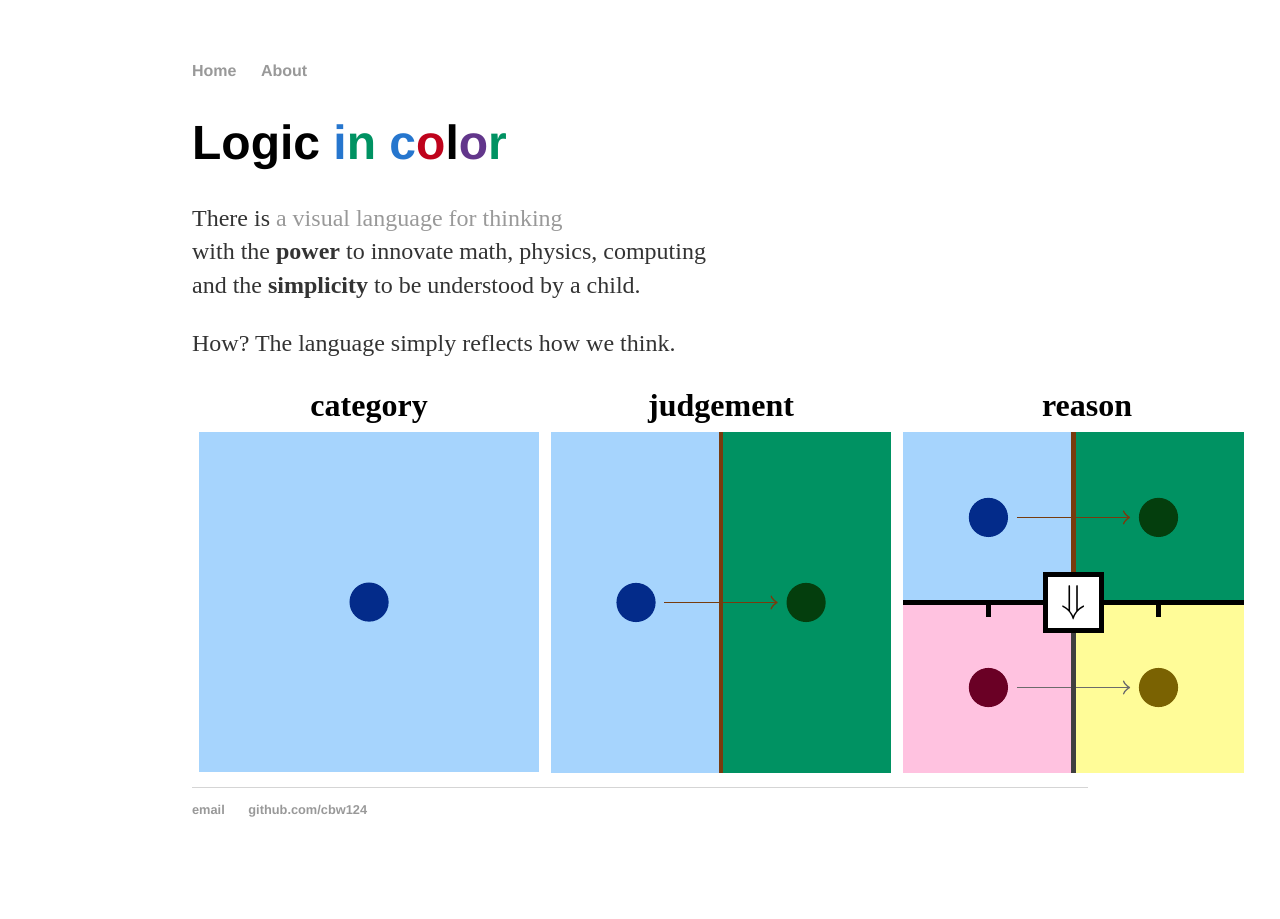
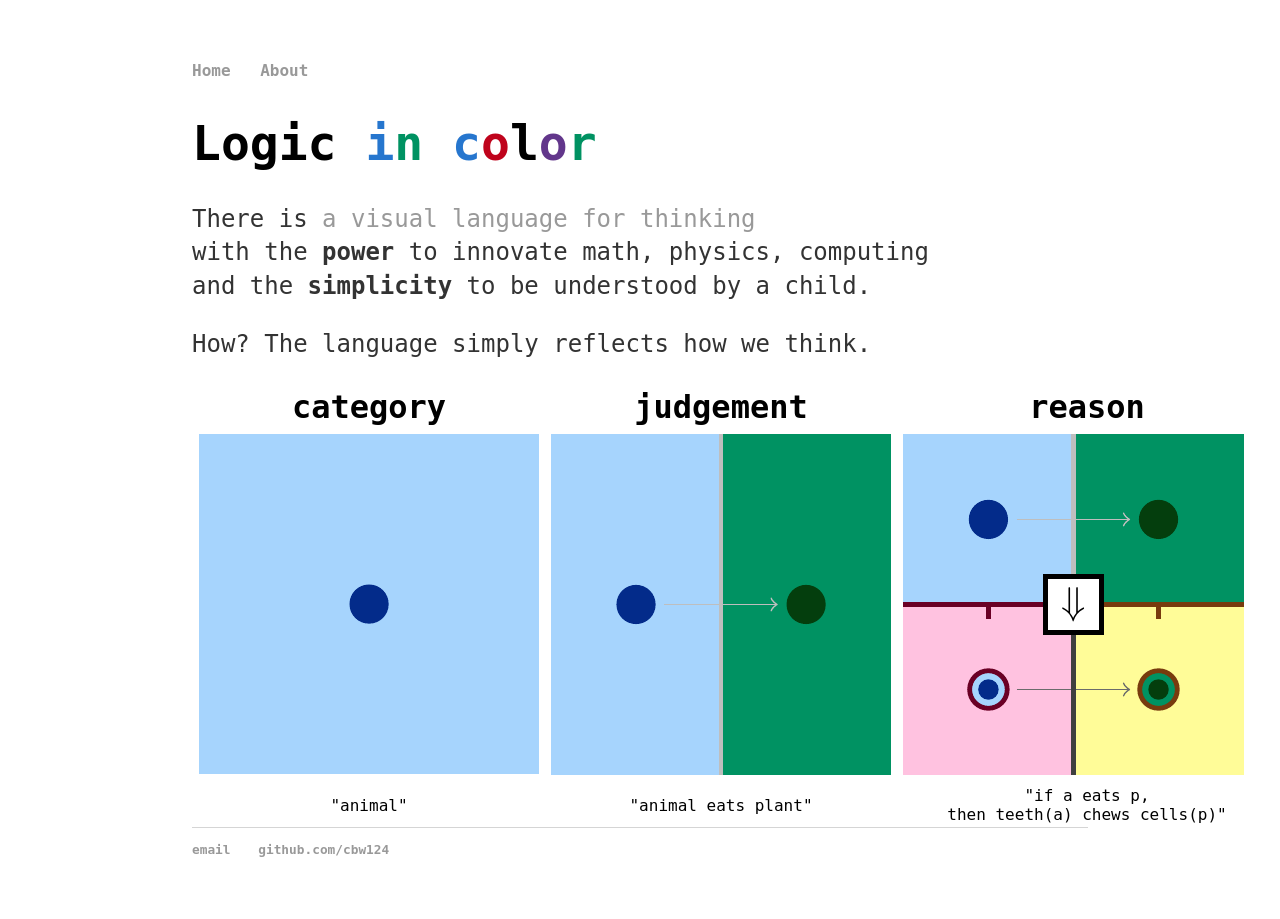
Before and after one commit to cbw124/cbw124.github.io, a Jekyll site: the page index.html, which Jekyll copies as it is, in a window 1280 px wide. Built offline with Jekyll 4.4.1, drawn with Linux system fonts in a browser that asks for light colours.

Commit message:
making moves

```diff
--- a/css/main.css
+++ b/css/main.css
@@ -1,17 +1,17 @@
-body { margin: 60px auto; width: 70%; }
+body { margin: 60px auto; width: 70%; font-family: 'Mono'}
 
 a { text-decoration: none; color: #999; }
 a:hover { text-decoration: underline; }
 
 p, ul { font-size: 1.5em; line-height: 1.4em; color: #333; }
 
-h1, h2, h3, h4 { font-family: 'Helvetica', 'Arial', 'Sans-Serif'; }
+h1, h2, h3, h4 { font-family: 'Mono', 'Sans-Serif'; }
 h1 { font-size: 3em;  }
 h2 { font-size: 2.7em; }
 h3 { font-size: 2.3em; }
 h4 { font-size: 1.9em; }
 
-nav ul, footer ul { font-size: 1em; font-family: 'Helvetica', 'Arial', 'Sans-Serif'; padding: 0px; list-style: none; font-weight: bold; }
+nav ul, footer ul { font-size: 1em; font-family: 'Mono', 'Sans-Serif'; padding: 0px; list-style: none; font-weight: bold; }
 nav ul li, footer ul li { display: inline; margin-right: 20px; }
 
 footer { border-top: 1px solid #d5d5d5; font-size: .8em; }
--- a/index.html
+++ b/index.html
@@ -30,8 +30,8 @@
               How? The language simply reflects how we think.
             </p>
 
-            <table style="width:100%; font-size:200%; text-align: center">
-                <tr>
+            <table style="width:100%; text-align: center">
+                <tr style="font-size:200%;">
                   <td><b>category</b></td>
                   <td><b>judgement</b></td>
                   <td><b>reason</b></td>
@@ -41,6 +41,12 @@
                   <td><img src="images/ex-string.png"></td>
                   <td><img src="images/ex-bead.png"></td>
                   </tr>
+                <tr>
+                  <td>"animal"</td>
+                  <td>"animal eats plant"</td>
+                  <td>"if a eats p,<br>
+                    then teeth(a) chews cells(p)"</td>
+                </tr>
                 </table>
 		</div>
 </div>
```
Also changed, not shown: images/ex-bead.png, images/ex-string.png, 5 other files.
